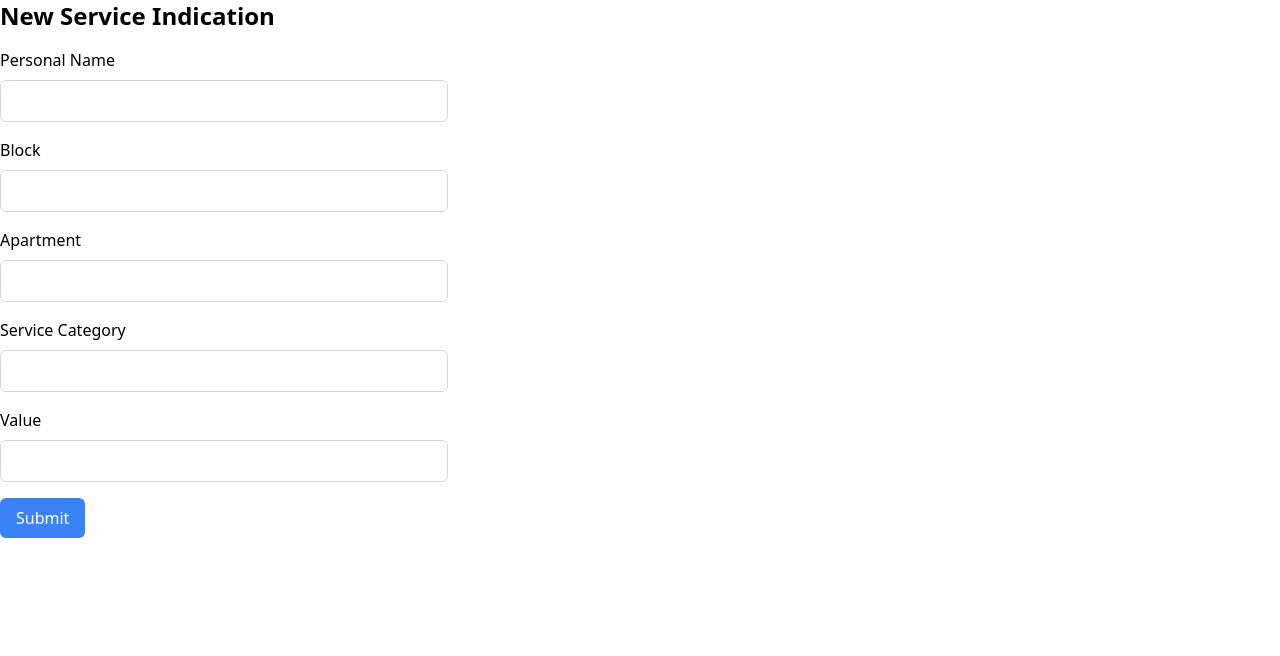
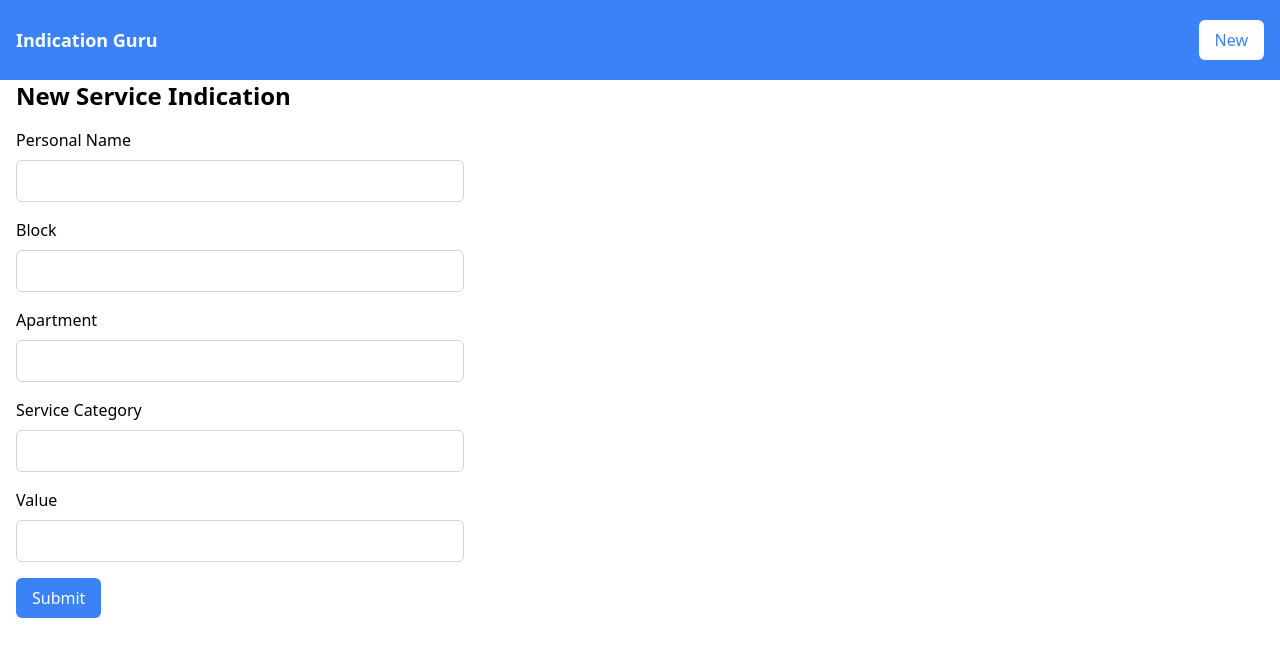
Before and after one commit to finntechnologies/sinnples, a Next.js app: page /add in a window 1280 px wide. Shown: the top 656 px of the page. Built offline with nearby package versions, Linux system fonts and the light colour scheme.

Commit message:
feat(header): layout

```diff
--- /dev/null
+++ b/src/components/Content.tsx
@@ -0,0 +1,14 @@
+import React from "react";
+
+type ContentProps = {
+  children: React.ReactNode;
+};
+const Content = ({ children }: ContentProps) => {
+  return (
+    <div className="mx-auto max-w-7xl px-4">
+      <div className="flex flex-col items-center">{children}</div>
+    </div>
+  );
+};
+
+export default Content;
--- /dev/null
+++ b/src/components/Header.tsx
@@ -0,0 +1,26 @@
+import React from "react";
+import { useRouter } from "next/router";
+
+const Header = () => {
+  const router = useRouter();
+
+  const handleClick = () => {
+    router.push("/");
+  };
+
+  return (
+    <header className="flex items-center justify-between bg-blue-500 text-white h-20 px-4">
+      <h1 className="text-lg font-bold cursor-pointer" onClick={handleClick}>
+        Indication Guru
+      </h1>
+      <button
+        className="px-4 py-2 bg-white text-blue-500 rounded-md"
+        onClick={() => router.push("/add")}
+      >
+        New
+      </button>
+    </header>
+  );
+};
+
+export default Header;
--- /dev/null
+++ b/src/components/Layout.tsx
@@ -0,0 +1,18 @@
+import React from "react";
+import Header from "./Header";
+import Content from "./Content";
+
+type LayoutProps = {
+  children: React.ReactNode;
+};
+
+const Layout = ({ children }: LayoutProps) => {
+  return (
+    <>
+      <Header />
+      <Content>{children}</Content>
+    </>
+  );
+};
+
+export default Layout;
--- a/src/components/ServiceForm.tsx
+++ b/src/components/ServiceForm.tsx
@@ -1,4 +1,5 @@
 import React, { useState, useEffect } from "react";
+import Layout from "./Layout";
 
 type ServiceFormProps = {
   serviceId?: string;
@@ -62,6 +63,7 @@ const ServiceForm = ({ serviceId }: ServiceFormProps) => {
   };
 
   return (
+    <Layout>
       <div className="container mx-auto">
         <h1 className="text-2xl font-bold mb-4">
           {serviceId ? "Edit Service" : "New Service Indication"}
@@ -134,6 +136,7 @@ const ServiceForm = ({ serviceId }: ServiceFormProps) => {
           </button>
         </form>
       </div>
+    </Layout>
   );
 };
 
--- a/src/pages/index.tsx
+++ b/src/pages/index.tsx
@@ -1,10 +1,15 @@
 import ServiceList from "../components/ServiceList";
 import useSwr from "swr";
+import Layout from "../components/Layout";
 
 const fetcher = (url: string) => fetch(url).then((res) => res.json());
 
 const Index = () => {
-  const { data: indications, error, isLoading } = useSwr("/api/indication", fetcher);
+  const {
+    data: indications,
+    error,
+    isLoading,
+  } = useSwr("/api/indication", fetcher);
 
   if (error) return <div>Failed to load users</div>;
 
@@ -13,12 +18,9 @@ const Index = () => {
   if (!indications) return null;
 
   return (
-    <div>
-      <div className="bg-blue-500 text-white p-4">
-        Indication Guru
-      </div>
+    <Layout>
       <ServiceList indications={indications} />
-    </div>
+    </Layout>
   );
 };
 
```
Lines whose indentation alone changed are shown as unchanged.
